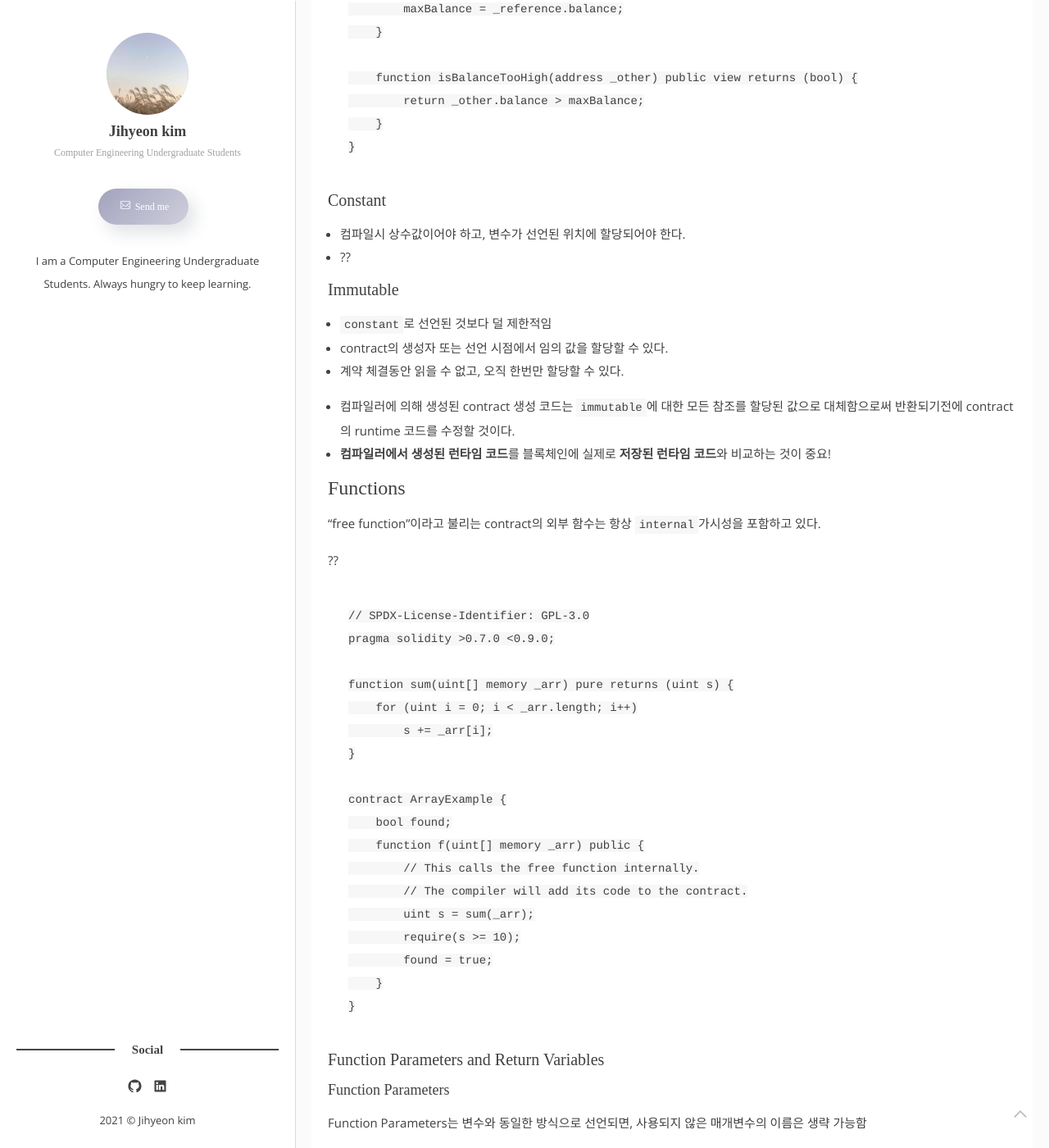
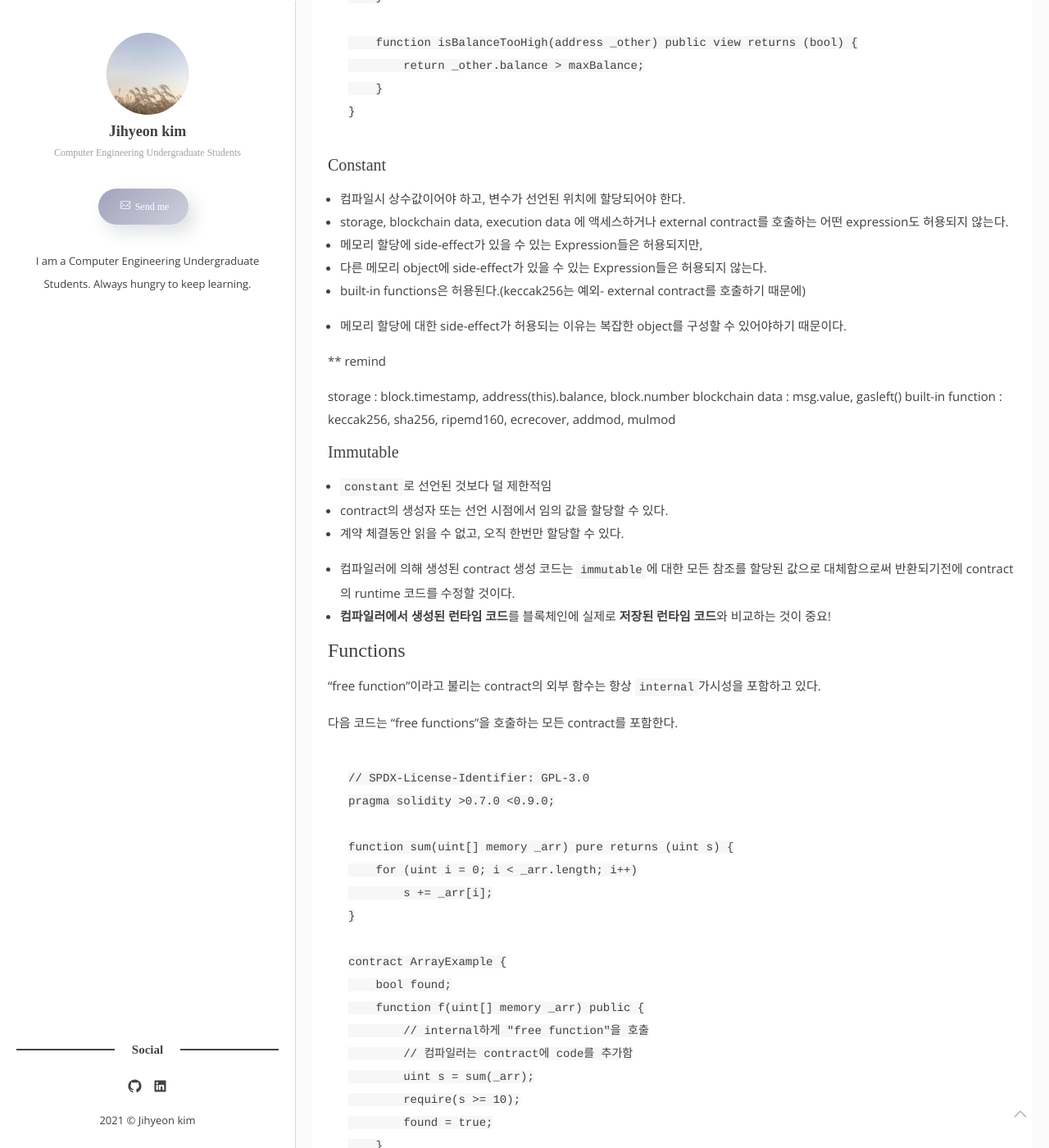
Before and after one commit to kimjihyeon99/kimjihyeon99.github.io, a Jekyll site: the page built from _posts/2021-05-24-[Solidity] Contracts.markdown, in a window 1280 px wide and 1400 px high, scrolled down 6776 px. Shown: the whole window at 82% size. Built offline with Jekyll 4.4.1, drawn with Linux system fonts in a browser that asks for light colours; some web fonts are replaced; comment, search, counter and statistics services are not loaded; some of the changed text lies outside the part shown.

Commit message:
Update 2021-05-24-[Solidity] Contracts.markdown

`````diff
--- a/_posts/2021-05-24-[Solidity] Contracts.markdown
+++ b/_posts/2021-05-24-[Solidity] Contracts.markdown
@@ -260,7 +259,18 @@ contract C {
 #### Constant
 
 - 컴파일시 상수값이어야 하고, 변수가 선언된 위치에 할당되어야 한다.
-- ??
+-  storage, blockchain data, execution data 에 액세스하거나 external contract를 호출하는 어떤 expression도 허용되지 않는다.
+- 메모리 할당에  side-effect가 있을 수 있는 Expression들은 허용되지만,
+- 다른 메모리 object에 side-effect가 있을 수 있는 Expression들은 허용되지 않는다.
+- built-in functions은 허용된다.(keccak256는 예외- external contract를 호출하기 때문에)
+
+* 메모리 할당에 대한 side-effect가 허용되는 이유는 복잡한 object를 구성할 수 있어야하기 때문이다.
+
+** remind
+
+storage : block.timestamp, address(this).balance, block.number
+blockchain data : msg.value, gasleft()
+built-in function : keccak256, sha256, ripemd160, ecrecover, addmod, mulmod
 
 #### Immutable
 
@@ -275,7 +285,7 @@ contract C {
 
 "free function"이라고 불리는 contract의 외부 함수는 항상 `internal`가시성을 포함하고 있다.
 
-??
+다음 코드는 "free functions"을 호출하는 모든 contract를 포함한다.
 
 ````solidity
 // SPDX-License-Identifier: GPL-3.0
@@ -289,8 +299,8 @@ function sum(uint[] memory _arr) pure returns (uint s) {
 contract ArrayExample {
     bool found;
     function f(uint[] memory _arr) public {
-        // This calls the free function internally.
-        // The compiler will add its code to the contract.
+        // internal하게 "free function"을 호출
+        // 컴파일러는 contract에 code를 추가함
         uint s = sum(_arr);
         require(s >= 10);
         found = true;
@@ -299,6 +309,8 @@ contract ArrayExample {
 ````
 
 #### Function Parameters and Return Variables
+
+function은 입력된 매개변수를 입력으로 사용하고, **임의 개수의 값을 출력으로 반환**할 수 있다.
 
 ##### Function Parameters
 
`````
Also changed, not shown: other parts of _posts/2021-05-24-[Solidity] Contracts.markdown (+0 -1 lines).
